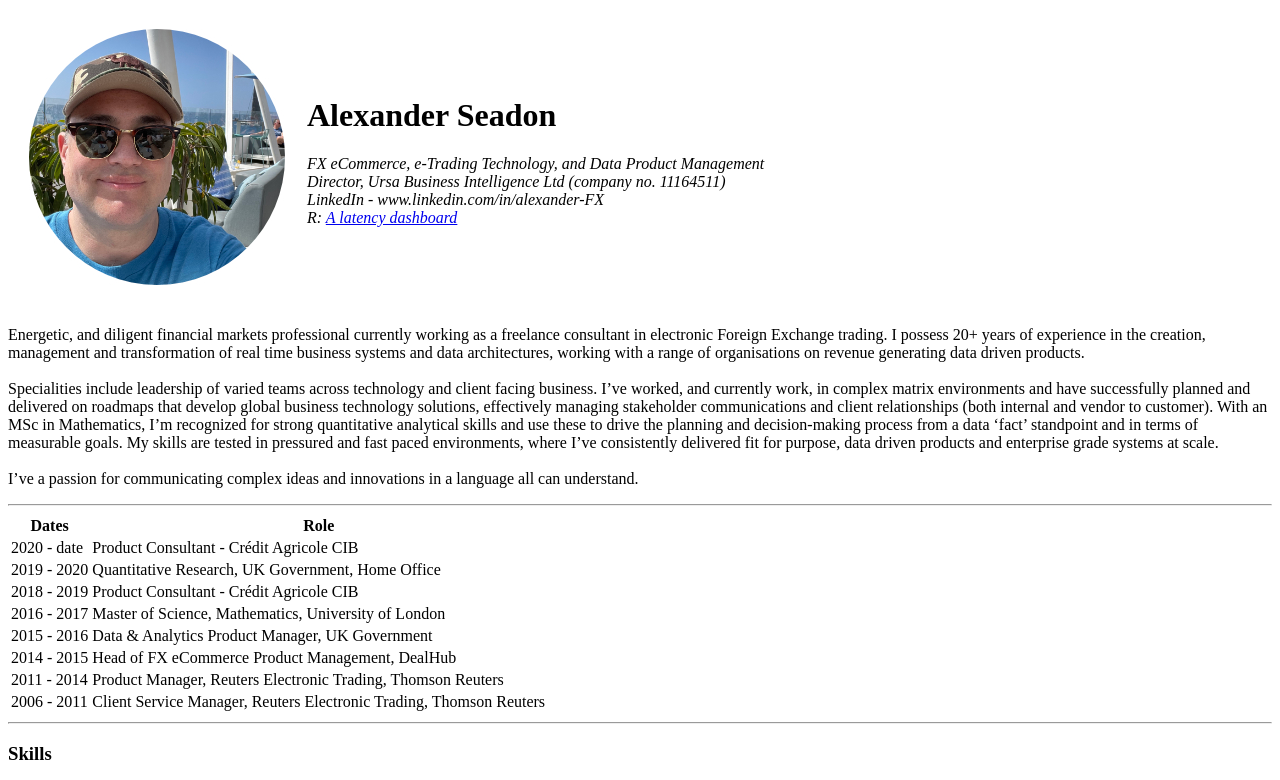
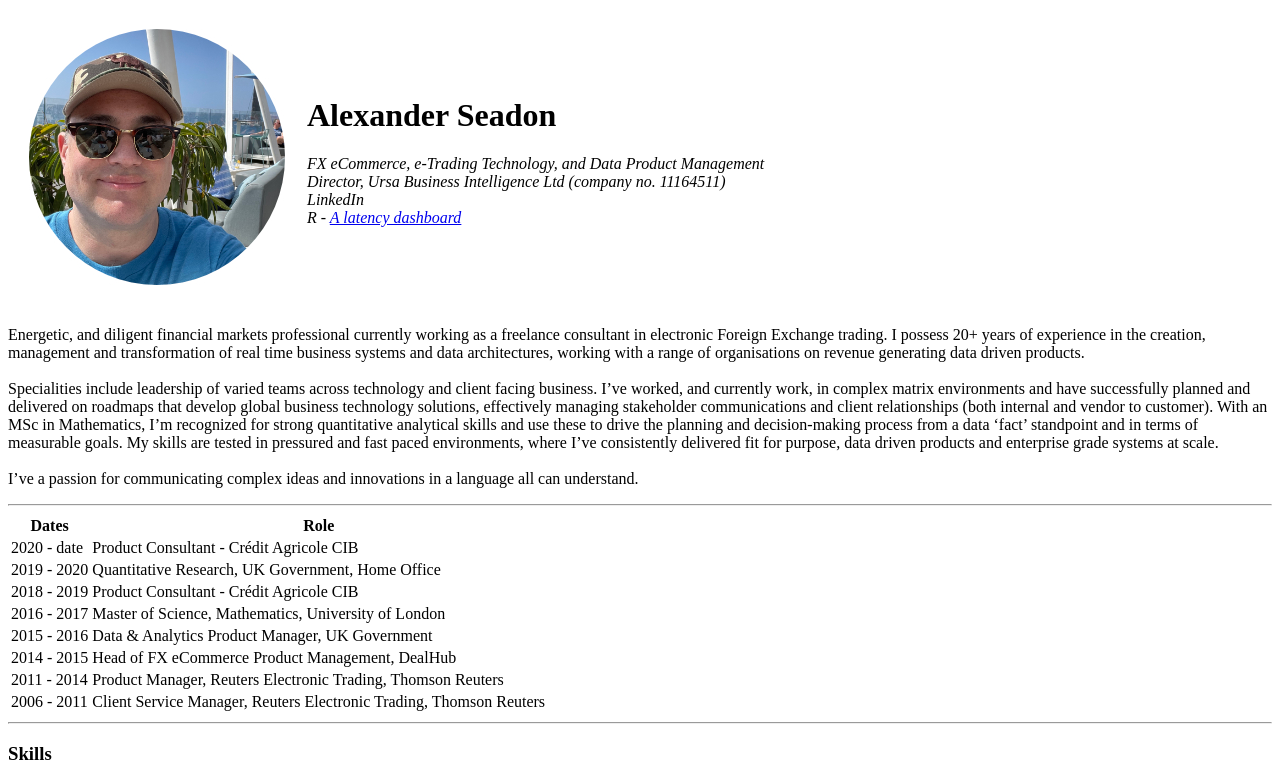
Before and after one commit to OgluBoglu/cv, a plain HTML site: page index.html in a window 1280 px wide. Shown: the top 780 px of the page. Drawn offline with Linux system fonts and the light colour scheme.

Commit message:
Add files via upload
Changed LinkedIn URL

```diff
--- a/index.html
+++ b/index.html
@@ -12,8 +12,8 @@
         <p>
           <em>FX eCommerce, e-Trading Technology, and Data Product Management</em><br>
           <em>Director, Ursa Business Intelligence Ltd (company no. 11164511)</em><br>
-          <em>LinkedIn - www.linkedin.com/in/alexander-FX</em><br>
-          <em>R: <a href="https://ursabi.shinyapps.io/Demo_dashboard_1/">A latency dashboard</a></em><br>
+          <em><a href="www.linkedin.com/in/alexander-FX"></a>LinkedIn</em><br>
+          <em>R - <a href="https://ursabi.shinyapps.io/Demo_dashboard_1/">A latency dashboard</a></em><br>
         </p></td>
       </tr>
     </table>
```
